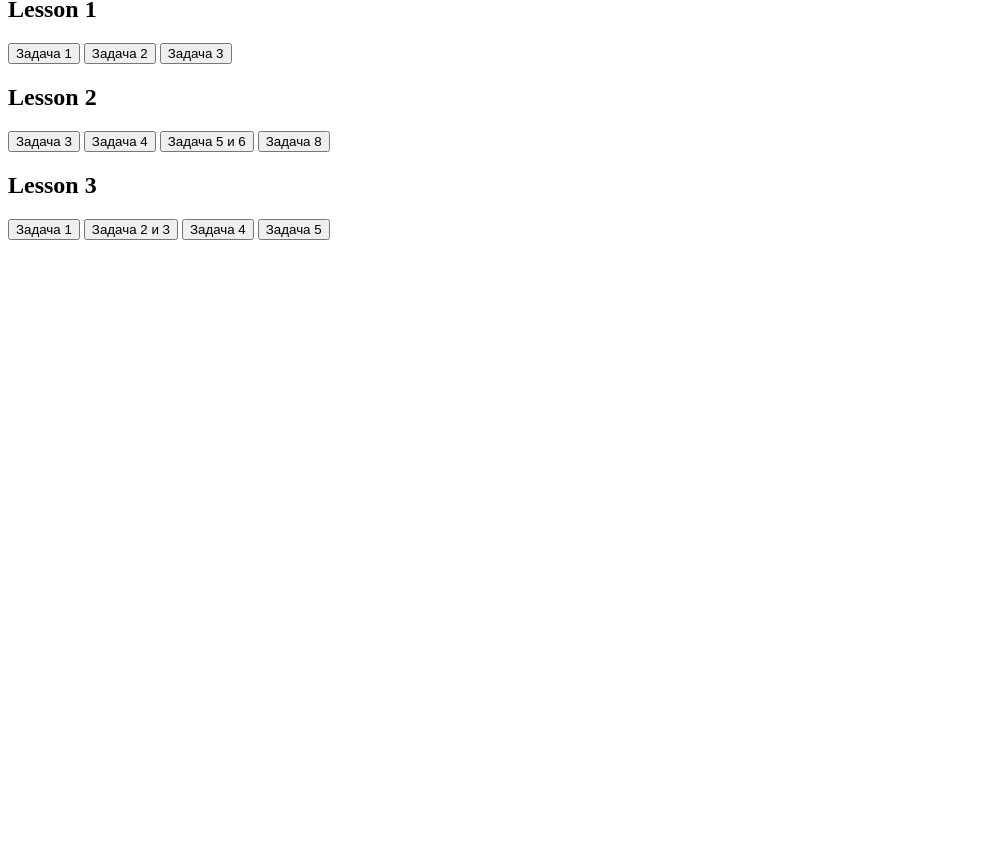
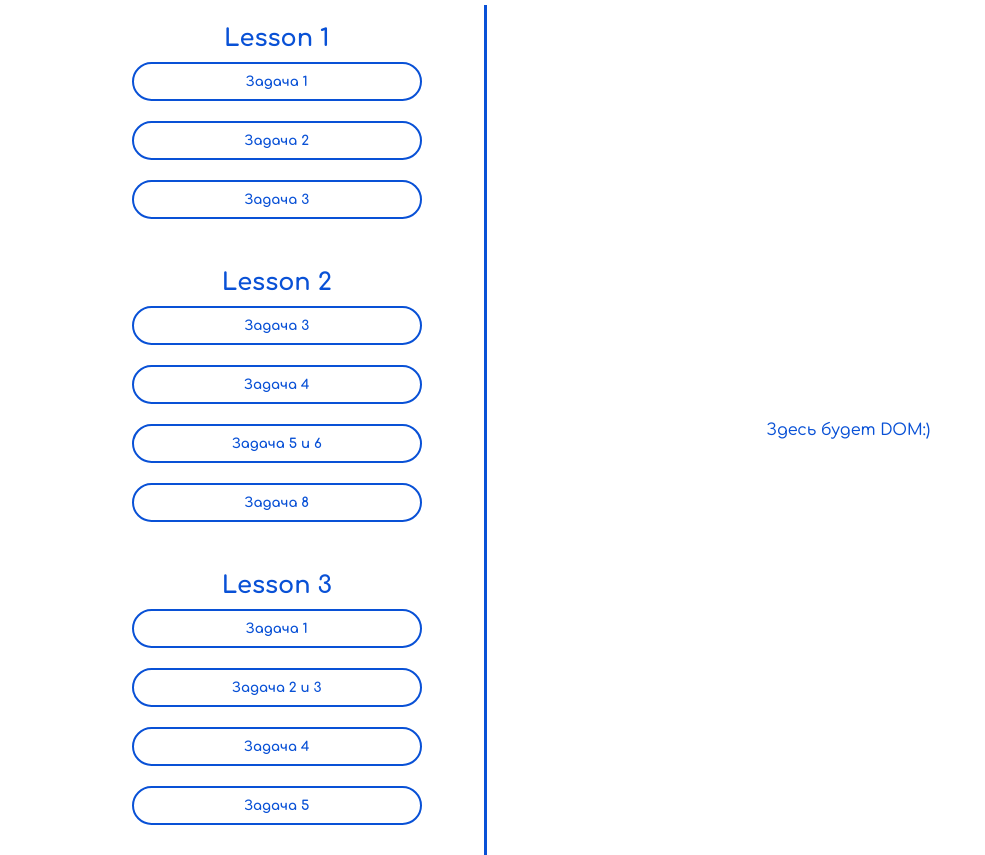
Before and after one commit to iampingving/Basic-course-JavaScript, a plain HTML site: page index.html in a window 1280 px wide. Shown: the part 70-925 px from the top of the page, without its empty margins (0-985 px from the left). Before the commit the page ends 800 px from the top, so only its background shows below. Drawn offline with Linux system fonts and the light colour scheme.

Commit message:
added styles

```diff
--- a/index.html
+++ b/index.html
@@ -5,24 +5,45 @@
     <meta http-equiv="X-UA-Compatible" content="IE=edge">
     <meta name="viewport" content="width=device-width, initial-scale=1.0">
     <title>Document</title>
+    <link rel="stylesheet" href="style.css">
 </head>
 
 <body>
-    <h1>Basic JS</h1>
-    <h2>Lesson 1</h2>
-    <button onclick="celsiusToFahrenheit()">Задача 1</button>
-    <button onclick="variableTest()">Задача 2</button>
-    <button onclick="numberPlusString()">Задача 3</button>
-    <h2>Lesson 2</h2>
-    <button onclick="countTwoNumbers()">Задача 3</button>
-    <button onclick="outputRangeOfNumbers()">Задача 4</button>
-    <button onclick="easyCalc()">Задача 5 и 6</button>
-    <button onclick="toThePower()">Задача 8</button>
-    <h2>Lesson 3</h2>
-    <button onclick="outputSimpleNumbers()">Задача 1</button>
-    <button onclick="goodsInBasket()">Задача 2 и 3</button>
-    <button onclick="outputNumber()">Задача 4</button>
-    <button onclick="pyramid()">Задача 5</button>
+    <main>
+        <h1 class="h1-header">Basic JS</h1>
+        <div class="container">
+            <div class="block block-dom">
+                Здесь будет DOM:)
+            </div>
+            <div class="block block-1">
+                <h2>Lesson 1</h2>
+                <div class="block__btn">
+                    <button class="btn" onclick="celsiusToFahrenheit()">Задача 1</button>
+                    <button class="btn" onclick="variableTest()">Задача 2</button>
+                    <button class="btn" onclick="numberPlusString()">Задача 3</button>
+                </div>
+            </div>
+            <div class="block block-2">
+                <h2>Lesson 2</h2>
+                <div class="block__btn">
+                    <button class="btn" onclick="countTwoNumbers()">Задача 3</button>
+                    <button class="btn" onclick="outputRangeOfNumbers()">Задача 4</button>
+                    <button class="btn" onclick="easyCalc()">Задача 5 и 6</button>
+                    <button class="btn" onclick="toThePower()">Задача 8</button>
+                </div>
+            </div>
+            <div class="block block-3">
+                <h2>Lesson 3</h2>
+                <div class="block__btn">
+                    <button class="btn" onclick="outputSimpleNumbers()">Задача 1</button>
+                    <button class="btn" onclick="goodsInBasket()">Задача 2 и 3</button>
+                    <button class="btn" onclick="outputNumber()">Задача 4</button>
+                    <button class="btn" onclick="pyramid()">Задача 5</button>
+                </div>
+            </div>
+
+        </div>
+    </main>
 </body>
 <script src="script.js"></script>
 
--- /dev/null
+++ b/style.scss
@@ -0,0 +1,75 @@
+@import url('https://fonts.googleapis.com/css2?family=Comfortaa:wght@300;500;700&display=swap');
+
+$color: #0951d6;
+
+* {
+    padding: 0;
+    margin: 0;
+    box-sizing: border-box;
+    border-collapse: collapse;
+    font-family: 'Comfortaa', cursive;
+    color: $color;
+}
+
+.h1-header {
+    text-align: center;
+    text-transform: uppercase;
+    margin: 20px auto;
+}
+
+.container {
+    display: grid;
+    grid-template-areas: "block-1 dom-1 dom-1"
+        "block-2 dom-1 dom-1"
+        "block-3 dom-1 dom-1";
+    max-width: 1140px;
+    margin: 0 auto;
+}
+
+.btn {
+    background: none;
+    border: 2px solid $color;
+    border-radius: 25px;
+    padding: 10px 20px;
+    font-weight: bold;
+    transition: 0.2s;
+    margin: 10px auto;
+    width: 70%;
+
+    &:hover {
+        transform: scale(1.1);
+    }
+
+}
+
+.block {
+    padding: 20px 0;
+    display: flex;
+    flex-direction: column;
+    justify-content: center;
+    align-items: center;
+    width: 100%;
+
+    &-1 {
+        grid-area: block-1;
+    }
+
+    &-2 {
+        grid-area: block-2;
+    }
+
+    &-3 {
+        grid-area: block-3;
+    }
+
+    &-dom {
+        grid-area: dom-1;
+        border-left: 3px solid $color;
+    }
+
+    &__btn {
+        display: flex;
+        flex-direction: column;
+        width: 100%;
+    }
+}
```
Also changed, not shown: style.css (added), 1 other file.
